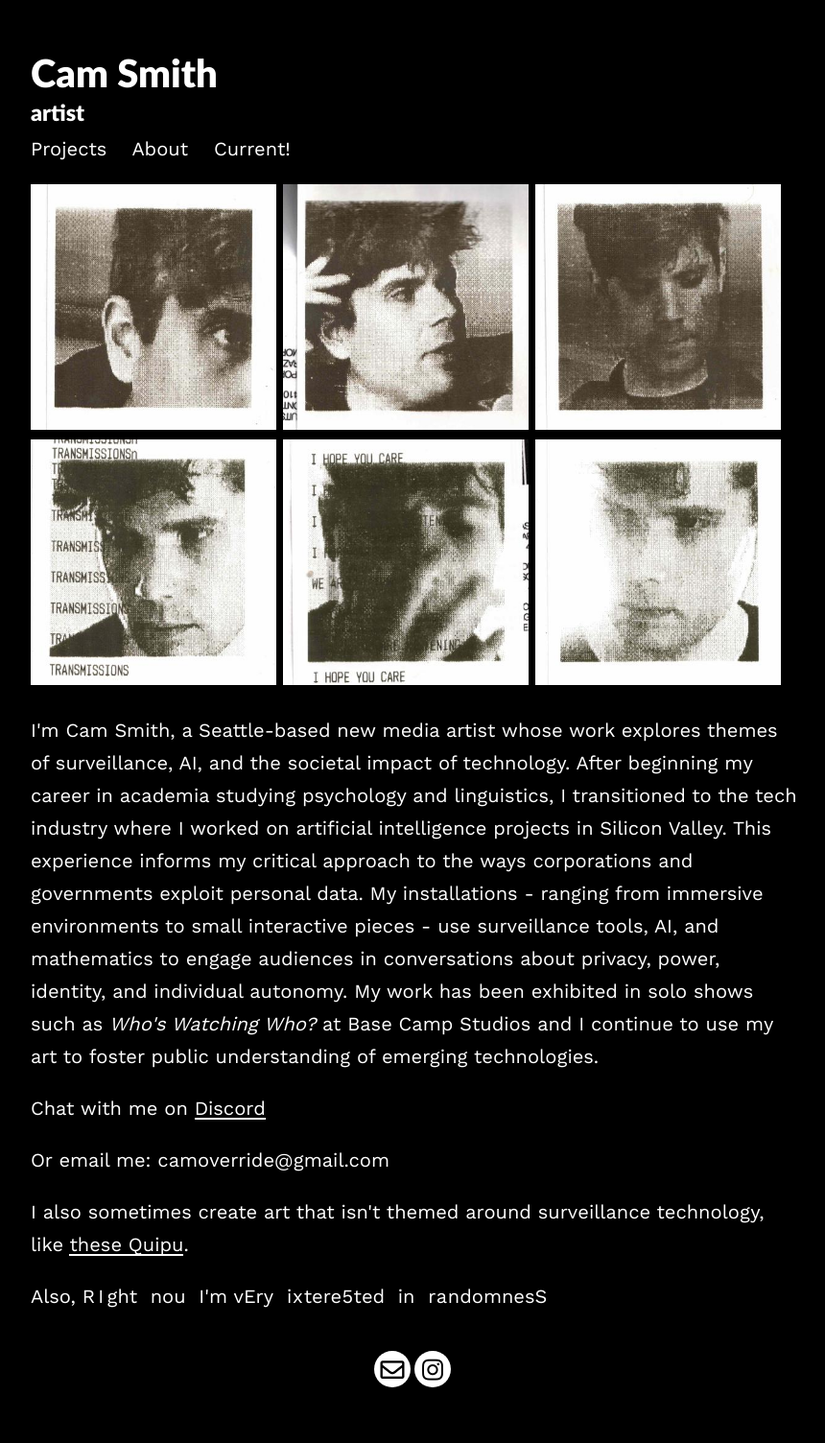
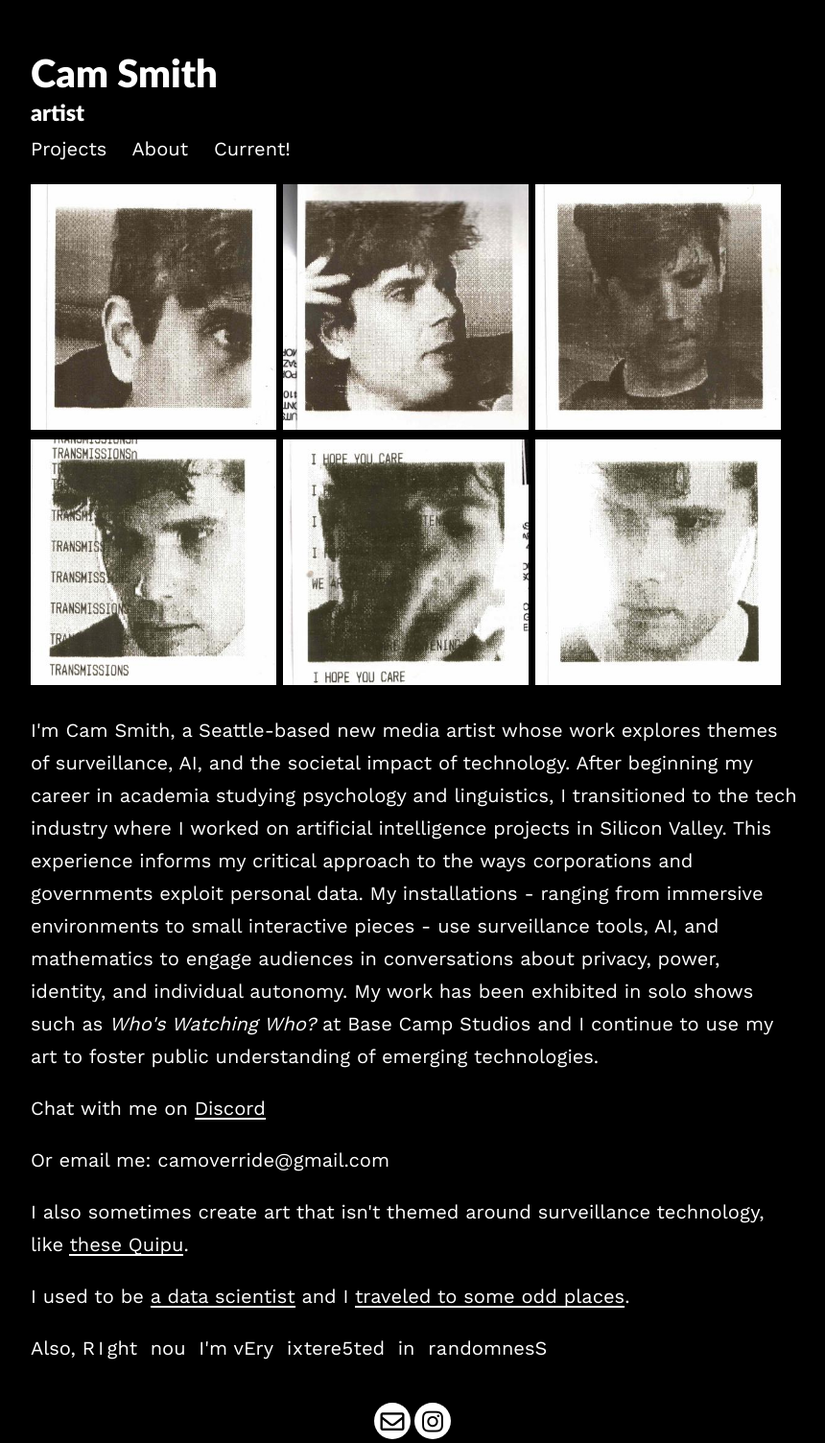
Before and after one commit to camoverride/portfolio, a Jekyll site: the page built from cam.md, in a window 1280 px wide. Shown: the whole page at 96% size, without its empty margins (208-1068 px from the left). Built offline with Jekyll 4.4.1, drawn with Linux system fonts in a browser that asks for light colours; nearby versions of some CDN libraries; before the commit the page ends 1450 px from its top, so only the background shows below that.

Commit message:
add alt blog links

```diff
--- a/_layouts/cam.html
+++ b/_layouts/cam.html
@@ -29,6 +29,8 @@ layout: default
 
 <p>I also sometimes create art that isn't themed around surveillance technology, like <a href="{{site.baseurl}}/quipu.html">these Quipu</a>.</p>
 
+
+<p>I used to be <a href="https://camtsmith.com/">a data scientist</a> and I <a href="https://camoverride.com/">traveled to some odd places</a>.</p>
 
 <p>Also, R<rand chars="iI1l|!" speed="300">i</rand>ght&nbsp;
 no<rand chars="wWuV" speed="300">w</rand>&nbsp;
```
